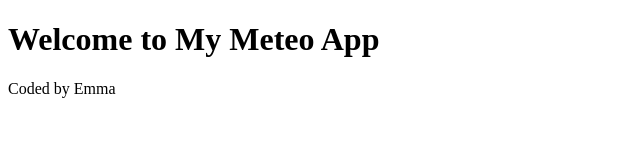
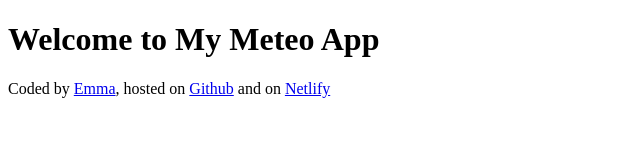
Before and after one commit to emmanuelleperra/MyMeteoApp, a plain HTML site: page index.html in a window 1280 px wide. Shown: the whole page, without its empty margins (0-640 px from the left). Drawn offline with Linux system fonts and the light colour scheme.

Commit message:
Update footer

```diff
--- a/index.html
+++ b/index.html
@@ -7,6 +7,7 @@
 </head>
 <body>
     <h1>Welcome to My Meteo App</h1>
-    <footer>Coded by Emma</footer>
+    <footer>Coded by
+        <a href="https://github.com/emmanuelleperra" target="blank">Emma</a>, hosted on <a href="https://github.com/emmanuelleperra/MyMeteoApp" target="blank">Github</a> and on <a href="https://emmymeteoapp.netlify.app/" target="blank">Netlify</a></footer>
 </body>
 </html>
```
